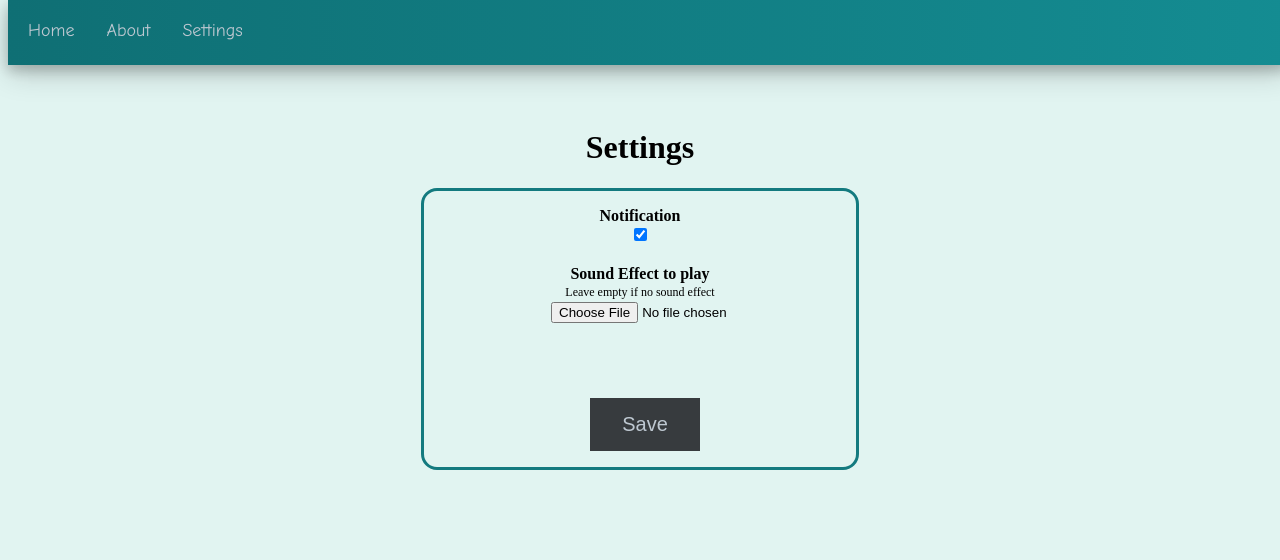
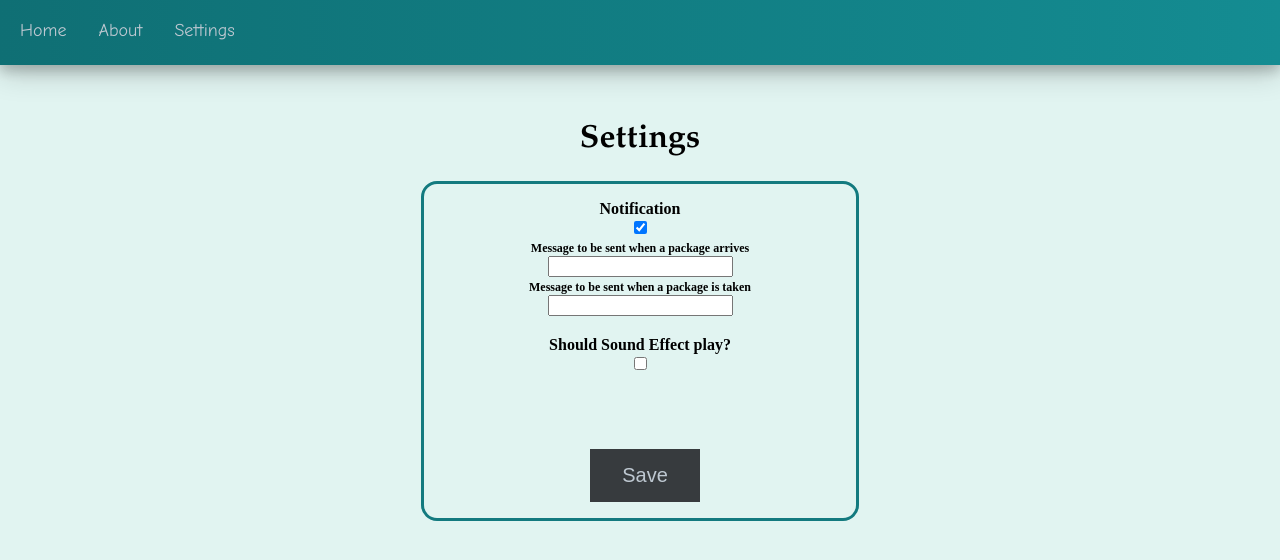
Before and after one commit to candicezzzzz/uottahack-3, a website: page src/settings.html in a window 1280 px wide. Both pictures are taken after a click on the checkbox "Notification". Drawn offline with Linux system fonts and the light colour scheme.

Commit message:
settings page is now cool

```diff
--- a/src/css/settings.css
+++ b/src/css/settings.css
@@ -34,6 +34,10 @@
   background-color: #118a90;
 }
 
+.small-label {
+  font-size: 12px;
+}
+
 a {
   color: #bec8d1;
   font-size: 18px;
@@ -63,7 +67,11 @@ i want death*/
 }
 
 .title {
-  font-family: ;
+  font-family: "Palatino Linotype", "Book Antiqua", Palatino, serif;
+}
+
+#soundupload, #arrive, #stolen {
+  display: none;
 }
 
 /* these are really dumb formatters */
@@ -83,11 +91,14 @@ i want death*/
 body {
   background-color: #e1f4f1;
   padding-top: 100px;
+  margin: 0;
 }
 
 form {
+  /* Center the form on the page */
   margin: 0 auto;
   width: 400px;
+  /* Form outline */
   padding: 1em;
   border: 3px solid #137a7f;
   border-radius: 1em;
@@ -110,11 +121,14 @@ form li + li {
 }
 
 label {
+  /* Uniform size & alignment */
   display: inline-block;
   text-align: right;
 }
 
 button {
+  /* This extra margin represent roughly the same space as the space
+     between the labels and their text fields */
   margin-left: .5em;
 }
 
--- /dev/null
+++ b/src/js/settings.js
@@ -0,0 +1,14 @@
+function update(conditional, display) {
+  let checkbox = document.getElementById(conditional);
+  let newDisplay = document.getElementById(display);
+  if (checkbox.checked == true) {
+    newDisplay.style.display = 'block';
+  } else {
+    newDisplay.style.display = 'none';
+  }
+}
+
+function splitter(conditional, display1, display2) {
+  update(conditional, display1);
+  update(conditional, display2);
+}
--- a/src/settings.html
+++ b/src/settings.html
@@ -4,19 +4,20 @@
     <meta charset="utf-8">
     <title>chair null</title>
     <link rel="stylesheet" type="text/css" href="css/settings.css">
+    <script src="js/settings.js"></script>
   </head>
   <nav class="nav header">
     <div>
       <nav class="navbar-right">
         <ul class="nav-options">
           <li class="nav-option">
-            <a href="index.html">Home</a>
+            <a href="/index.html">Home</a>
           </li>
           <li class="nav-option">
-            <a href="about.html">About</a>
+            <a href="/about.html">About</a>
           </li>
           <li class="nav-option">
-            <a href="settings.html">Settings</a>
+            <a href="/settings.html">Settings</a>
           </li>
         </ul>
       </nav>
@@ -24,23 +25,47 @@
   </nav>
   <body>
     <h1 class="center title">Settings</h1>
-    <form action="shari-death.ts" method="POST" class="form">
+    <form action="/shari-death" method="POST" class="form">
       <ul>
         <li>
           <div class="center">
             <label for="notification">Notification</label>
           </div>
           <div class="center">
-            <input type="checkbox" id="notification"  name="notification">
+            <input type="checkbox" id="notification"  name="notification" onclick="splitter('notification', 'arrive', 'stolen')">
+          </div>
+          <div id="arrive">
+            <div class="center">
+              <label for="notif-arrive" class="small-label">Message to be sent when a package arrives</label>
+            </div>
+            <div class="center">
+              <input type="text" id="notif-arrive" name="notif-arrive">
+            </div>
+          </div>
+          <div id="stolen">
+            <div class="center">
+              <label for="notif-stolen" class="small-label">Message to be sent when a package is taken</label>
+            </div>
+            <div class="center">
+              <input type="text" id="notif-stolen" name="notif-stolen">
+            </div>
           </div>
         </li>
         <li>
           <div class="center">
-            <label for="sound">Sound Effect to play</label>
-            <p class="small-margin"> Leave empty if no sound effect</p>
+            <label for="soundfx">Should Sound Effect play?</label>
           </div>
           <div class="center">
-            <input type="file" id="sound" accept="audio/*" class="margin-left">
+            <input type="checkbox" id="soundfx" name="soundfx" onclick="update('soundfx', 'soundupload')">
+          </div>
+          <div id="soundupload">
+            <div class="center">
+              <label for="sound">Sound Effect to play</label>
+              <p class="small-margin"> Leave empty if no sound effect</p>
+            </div>
+            <div class="center">
+              <input type="file" id="sound" accept="audio/*" class="margin-left">
+            </div>
           </div>
         </li>
         <li>
```
